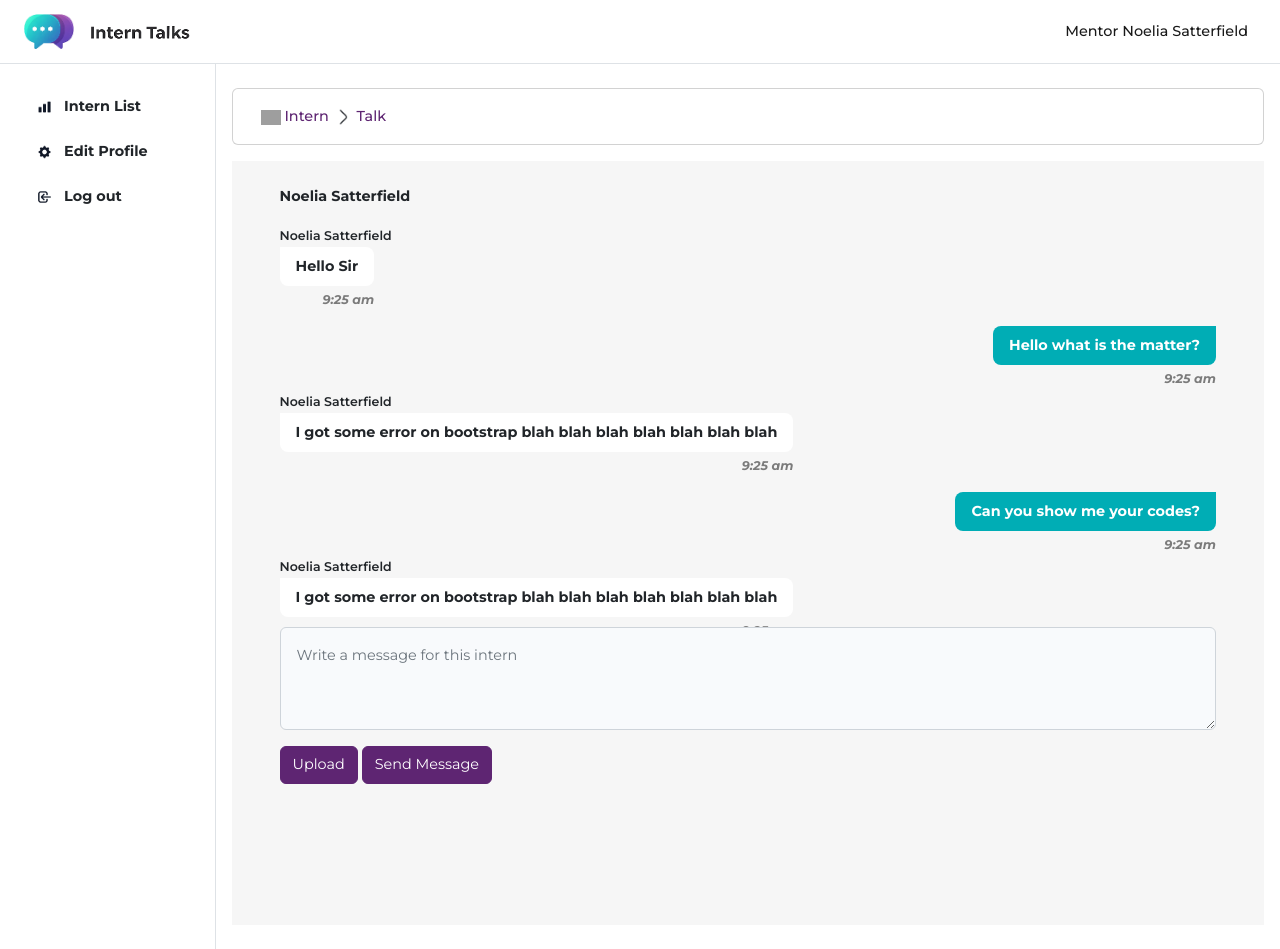
After one commit to NBG-Software/interns-talk-web, a Laravel app: page /intern/talk/1 in a window 1280 px wide. The commit adds this page. Run offline with Laravel 12, Linux system fonts and the light colour scheme; a user stored in the database is signed in; data comes from the database, SQL or seed files in the repository; style sheets or scripts are compiled from the project's sources; grey boxes are pictures that could not be loaded.

Commit message:
implementing chat ui

```diff
--- a/app/Http/Controllers/Auth/LoginController.php
+++ b/app/Http/Controllers/Auth/LoginController.php
@@ -25,7 +25,7 @@ class LoginController extends Controller
      *
      * @var string
      */
-    protected $redirectTo = '/home';
+    protected $redirectTo = '/intern/list';
 
     /**
      * Create a new controller instance.
--- a/app/Http/Controllers/Auth/RegisterController.php
+++ b/app/Http/Controllers/Auth/RegisterController.php
@@ -53,7 +53,7 @@ class RegisterController extends Controller
             'first_name' => ['required', 'string', 'max:100'],
             'last_name' => ['required', 'string', 'max:100'],
             'email' => ['required', 'string', 'email', 'max:255', 'unique:users'],
-            'profile_picture' => ['required', 'file', 'mimes:jpg,jpeg,png'],
+            'profile_picture' => ['required', 'file', 'mimes:jpg,jpeg,png', 'max:1024'],
             'password' => ['required', 'string', 'min:8', 'confirmed'],
             'expertise' => ['required', 'string'],
             'company' => ['required', 'string'],
--- a/app/Http/Controllers/Auth/ResetPasswordController.php
+++ b/app/Http/Controllers/Auth/ResetPasswordController.php
@@ -25,5 +25,5 @@ class ResetPasswordController extends Controller
      *
      * @var string
      */
-    protected $redirectTo = '/home';
+    protected $redirectTo = '/intern/list';
 }
--- a/app/Http/Controllers/InternController.php
+++ b/app/Http/Controllers/InternController.php
@@ -8,7 +8,14 @@ use Illuminate\Http\Request;
 class InternController extends Controller
 {
     public function index(){
-        $interns = User::where('role', 'intern')->paginate(5);
-        return view('intern-list-table', compact('interns'));
+        $interns = User::where('role', 'intern')->paginate(10);
+        return view('intern.intern-list', compact('interns'));
+    }
+
+    public function talk($id){
+        $intern = User::where('id', $id)
+                        ->where('role', 'intern')
+                        ->first();
+        return view('intern.intern-talk', compact('intern'));
     }
 }
--- a/database/seeders/DatabaseSeeder.php
+++ b/database/seeders/DatabaseSeeder.php
@@ -13,7 +13,7 @@ class DatabaseSeeder extends Seeder
      */
     public function run(): void
     {
-        User::factory(10)->create();
+        User::factory(20)->create();
 
         // User::factory()->create([
         //     'name' => 'Test User',
--- a/resources/sass/_variables.scss
+++ b/resources/sass/_variables.scss
@@ -11,5 +11,5 @@ $secondary : #00ADB5;
 $light : #F5F5F5; //guest bg color
 $white : #FFFFFF; //auth bg color
 
-$table-striped-bg: #F7F6FE;   // Odd row color
+// $table-striped-bg: #F7F6FE;   // Odd row color
 // $table-striped-bg-dark: #dbe2e6;
--- a/resources/sass/app.scss
+++ b/resources/sass/app.scss
@@ -12,7 +12,7 @@ html,body{
     margin: 0;
     box-sizing: border-box;
     font-family: "Montserrat", serif;
-    font-weight: 400;
+    font-weight: 500;
 }
 
 .sidebar{
--- a/resources/views/auth/passwords/reset.blade.php
+++ b/resources/views/auth/passwords/reset.blade.php
@@ -15,7 +15,6 @@
                 <div class="card-body">
                     <p class="fw-bold">Reset Password</p>
                     <form method="POST" action="{{ route('password.update') }}">
-                        @csrf
 
                         <input type="hidden" name="token" value="{{ $token }}">
 
--- a/resources/views/intern-list-table.blade.php
+++ b/resources/views/intern/intern-list.blade.php
@@ -14,7 +14,7 @@
             <!-- Search Box -->
             <div class="col-md-3">
                 <div class="input-group">
-                    <input type="text" class="form-control" placeholder="Search">
+                    <input type="text" class="form-control shadow-none" placeholder="Search">
                     <span class="input-group-text">
                         <img src="{{ asset('assets/search-normal.png') }}" width="24" alt="">
                     </span>
@@ -48,7 +48,7 @@
                             <tr>
                                 <td>{{ $intern->full_name }}</td>
                                 <td>{{ $intern->email }}</td>
-                                <td><a href="" class="text-primary fw-semibold text-decoration-none">Talk</a></td>
+                                <td><a href="{{route('intern.talk', $intern->id)}}" class="text-primary fw-semibold text-decoration-none">Talk</a></td>
                             </tr>
                         @endforeach
 
--- /dev/null
+++ b/resources/views/intern/intern-talk.blade.php
@@ -0,0 +1,132 @@
+@extends('layouts.app')
+@section('content')
+    <div class="px-3 h-100">
+        {{-- breadcrumb routes --}}
+        <div class="row">
+            <div class="card bg-white">
+                <div class="card-body">
+                    <a href="{{ route('intern.list') }}" class="text-decoration-none">
+                        <img src="{{ asset('assets/dashboard/home-2.png') }}" width="20" alt="">
+                        Intern
+                    </a>
+                    <a href="" class="text-decoration-none">
+                        <img src="{{ asset('assets/dashboard/arrow-right.png') }}" width="20" alt="">
+                        Talk
+                    </a>
+                </div>
+            </div>
+        </div>
+
+        {{-- chatroom --}}
+        @if (false)
+            {{-- empty message container --}}
+            <div class="row mt-3 h-100">
+                <div style="background-color: #F6F6F6;" class="p-4 d-flex flex-column">
+                    <p class="fw-bold">{{ $intern->full_name }}</p>
+                    <div class="message-box d-flex flex-column justify-content-center align-items-center flex-grow-1">
+                        <img src="{{ asset('assets/dashboard/chat_cat.png') }}" width="80" alt="">
+                        <p class="mt-2 fw-semibold text-black-50">There is no message yet</p>
+                    </div>
+
+                    {{-- Message input box --}}
+                    <div class="">
+                        <form action="">
+                            <div class="form-group">
+                                <textarea name="message" class="form-control p-3" id=""rows="3" placeholder="Write a message for this intern"></textarea>
+                            </div>
+                            <div class="mt-3">
+                                <button type="submit" class="btn btn-primary">Send Message</button>
+                            </div>
+                        </form>
+                    </div>
+                </div>
+            </div>
+        @else
+            {{--messsages container --}}
+            <div class="row mt-3 h-auto">
+                <div style="background-color: #F6F6F6;" class="py-4 px-3 px-md-5 position-relative">
+                    <p class="fw-bold ">{{ $intern->full_name }}</p>
+
+                    {{-- message box --}}
+                    <div class=" d-flex flex-column">
+                        <div class="mentor-message">
+                            <small class="mb-2 fw-semibold">{{ $intern->full_name }}</small>
+                            <div style="width: fit-content" class="">
+                                <span style="border-radius: 0 8px 8px 8px;" class="bg-white fw-bold py-2 px-3 d-block">Hello
+                                    Sir</span>
+                                <small class="d-block text-end fw-bold fst-italic text-black-50 mt-1">9:25 am</small>
+                            </div>
+                        </div>
+
+
+                        <div class="intern-message mt-3 align-self-end">
+                            <div style="width: fit-content" class="">
+                                <span style="border-radius: 8px 0 8px 8px;"
+                                    class="bg-secondary text-white fw-bold py-2 px-3 d-block">Hello what is the
+                                    matter?</span>
+                                <small class="d-block text-end fw-bold fst-italic text-black-50 mt-1">9:25 am</small>
+                            </div>
+                        </div>
+
+                        <div class="mentor-message">
+                            <small class="mb-2 fw-semibold">{{ $intern->full_name }}</small>
+                            <div style="width: fit-content" class="">
+                                <span style="border-radius: 0 8px 8px 8px;" class="bg-white fw-bold py-2 px-3 d-block">I
+                                    got some error on bootstrap blah blah blah blah blah blah blah</span>
+                                <small class="d-block text-end fw-bold fst-italic text-black-50 mt-1">9:25 am</small>
+                            </div>
+                        </div>
+
+
+                        <div class="intern-message mt-3 align-self-end">
+                            <div style="width: fit-content" class="">
+                                <span style="border-radius: 8px 0 8px 8px;"
+                                    class="bg-secondary text-white fw-bold py-2 px-3 d-block">Can you show me your
+                                    codes?</span>
+                                <small class="d-block text-end fw-bold fst-italic text-black-50 mt-1">9:25 am</small>
+                            </div>
+                        </div>
+                        <div class="mentor-message">
+                            <small class="mb-2 fw-semibold">{{ $intern->full_name }}</small>
+                            <div style="width: fit-content" class="">
+                                <span style="border-radius: 0 8px 8px 8px;background-color : white;"
+                                    class="fw-bold py-2 px-3 d-block">I got some error on bootstrap blah blah blah blah
+                                    blah blah blah</span>
+                                <small class="d-block text-end fw-bold fst-italic text-black-50 mt-1">9:25 am</small>
+                            </div>
+                        </div>
+
+
+                        <div class="intern-message mt-3 align-self-end">
+                            <div style="width: fit-content" class="">
+                                <span style="border-radius: 8px 0 8px 8px;"
+                                    class="bg-secondary text-white fw-bold py-2 px-3 d-block">Can you show me your
+                                    codes?</span>
+                                <small class="d-block text-end fw-bold fst-italic text-black-50 mt-1">9:25 am</small>
+                            </div>
+                        </div>
+
+                    </div>
+
+
+                    {{-- write message input  --}}
+                    <div style="background-color: #F6F6F6;" class=" mt-2 z-3 sticky-bottom pb-3">
+                        <form action="">
+                            <div class="form-group">
+                                <textarea name="message" class="form-control p-3" id=""rows="3" placeholder="Write a message for this intern"></textarea>
+                            </div>
+                            <div class="mt-3">
+                                <button type="submit" class="btn btn-primary">
+                                    Upload
+                                </button>
+                                <button type="submit" class="btn btn-primary">Send Message</button>
+                            </div>
+                        </form>
+                    </div>
+                </div>
+            </div>
+        @endif
+
+
+    </div>
+@endsection
--- a/resources/views/layouts/app.blade.php
+++ b/resources/views/layouts/app.blade.php
@@ -19,8 +19,8 @@
 </head>
 
 <body>
-    <div id="app" class="vh-100">
-        <nav class="navbar navbar-expand-md navbar-light bg-white border-0 border-bottom border-black-50">
+    <div id="app" class="vh-100 d-flex flex-column">
+        <nav class="navbar navbar-expand-md navbar-light bg-white border-0 border-bottom border-black-50 sticky-top">
             <div class="container-fluid px-4 py-1">
                 {{-- nav logo --}}
                 <div class="d-flex align-items-center">
@@ -52,8 +52,8 @@
             </div>
         </nav>
 
-        <main class="container-fluid h-100 px-0 d-flex position-relative">
-            <aside class="bg-white h-100 sidebar border-0 border-end border-black-50 p-4">
+        <main class="container-fluid px-0 d-flex position-relative">
+            <aside class="bg-white sidebar h-100 border-0 border-end border-black-50 p-4">
                 <ul class="list-unstyled">
                     <li class="mb-2">
                         <a href="{{route('intern.list')}}" class="btn btn-custom-hover text-start text-dark fw-bold w-100 {{ request()->fullurl() == route('intern.list') ? 'btn-secondary' : '' }}">
@@ -82,7 +82,7 @@
                 </ul>
             </aside>
 
-            <div class="container-fluid py-4">
+            <div class="container-fluid py-4 bg-white">
                 {{-- <h4>Nothing here</h4> --}}
                 @yield('content')
             </div>
--- a/routes/web.php
+++ b/routes/web.php
@@ -17,4 +17,5 @@ Route::middleware('auth')->group(function(){
     Route::put('/profile/update/{id}', [ProfileController::class, 'update'])->name('profile.update');
     Route::put('/profile/image/update/{id}', [ProfileController::class, 'update_img'])->name('image.update');
     Route::get('/intern/list', [App\Http\Controllers\InternController::class, 'index'])->name('intern.list');
+    Route::get('/intern/talk/{id}', [App\Http\Controllers\InternController::class, 'talk'])->name('intern.talk');
 });
```
Also changed, not shown: app/Http/Controllers/ProfileController.php (+6 -9 lines), app/Http/Requests/updateProfileImageRequest.php (added, +28 -0 lines), resources/views/auth/register.blade.php (+10 -10 lines), resources/views/profile/show_profile.blade.php (+16 -13 lines), resources/views/welcome.blade.php (+4 -3 lines).
